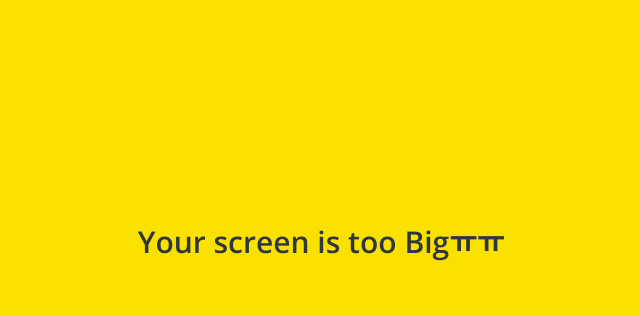
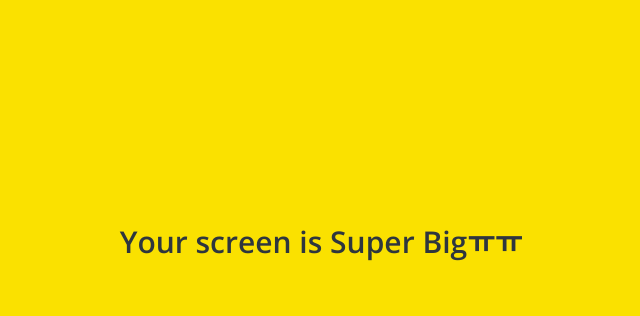
Before and after one commit to oky715/kakao_clone, a plain HTML site: page more.html in a window 1280 px wide. Shown: the part 158-474 px from the top of the page, without its empty margins (319-959 px from the left). Drawn offline with nearby package versions, Linux system fonts and the light colour scheme.

Commit message:
too -> super

```diff
--- a/more.html
+++ b/more.html
@@ -134,7 +134,7 @@
     </main>
 
     <div id="no-mobile">
-      <span>Your screen is too Bigㅠㅠ</span>
+      <span>Your screen is Super Bigㅠㅠ</span>
     </div>
     <script
       src="https://kit.fontawesome.com/6478f529f2.js"
```
